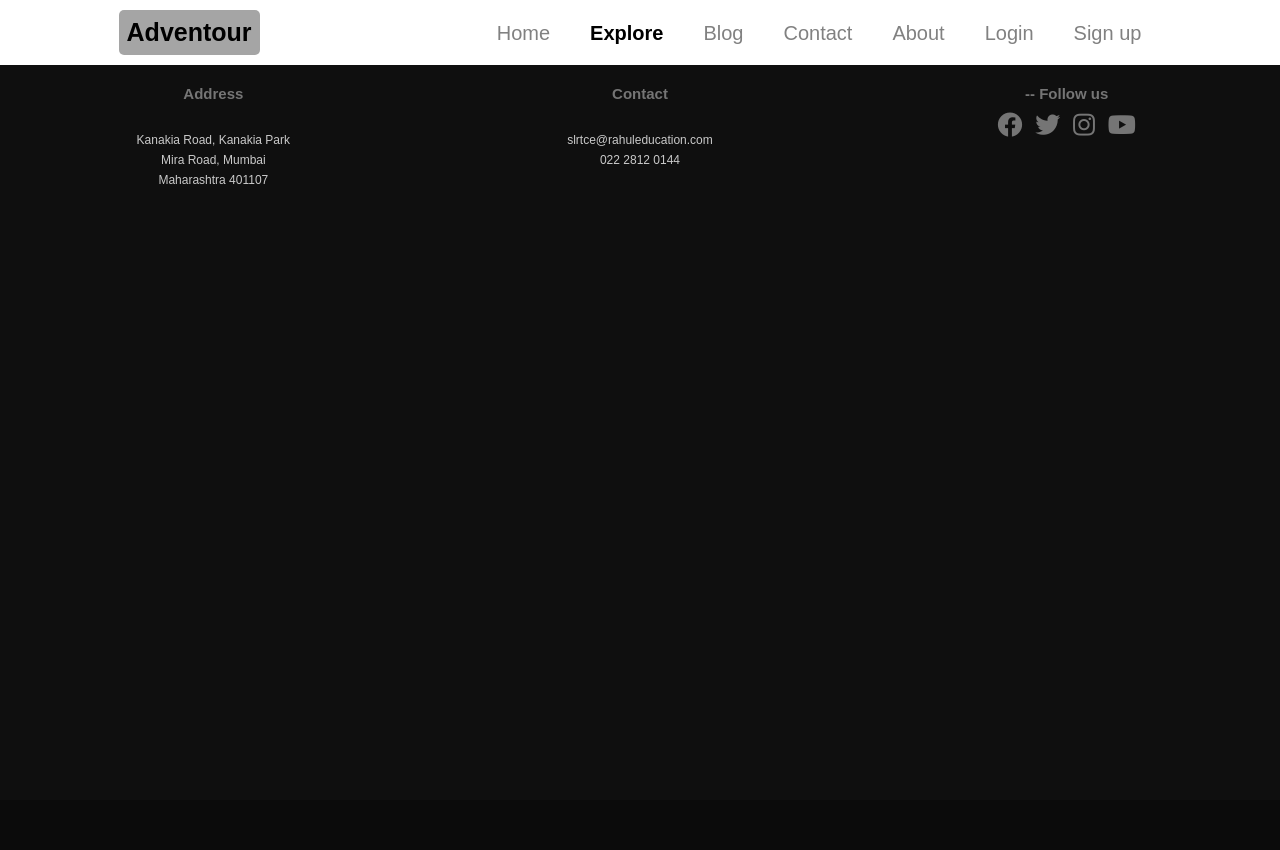
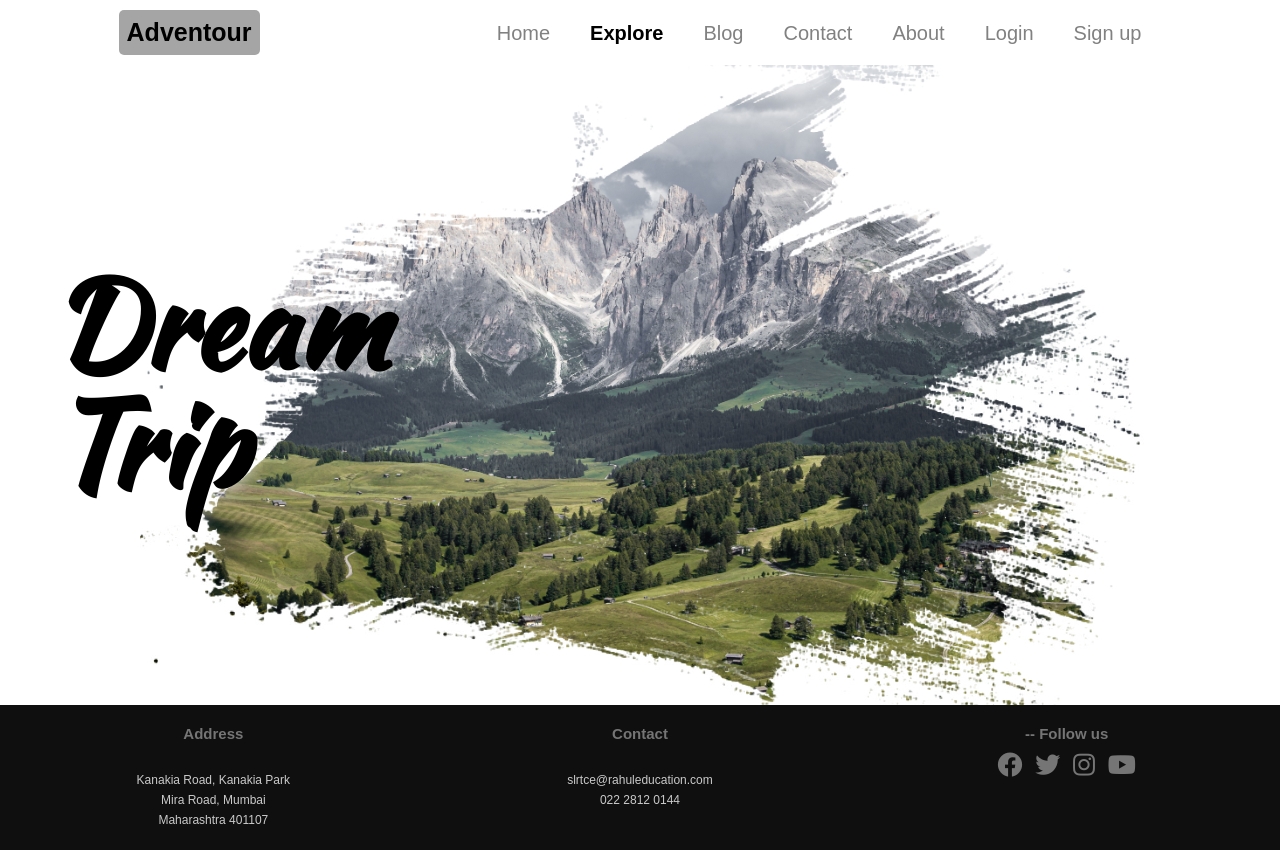
Before and after one commit to jashnimje/Adventour, a PHP site: page /explore.php in a window 1280 px wide. Before the commit the page ends 184 px from the top, so only its background shows below. Run offline with PHP 8.4, Linux system fonts and the light colour scheme; some libraries are stand-ins or nearby versions.

Commit message:
Explore page

```diff
--- a/css/styles.css
+++ b/css/styles.css
@@ -1,4 +1,5 @@
 /*Global CSS*/
+@import url("https://fonts.googleapis.com/css2?family=Kaushan+Script&display=swap");
 
 html {
   font-size: 62.5%;
@@ -196,6 +197,31 @@ button:hover {
   to {
     transform: scale(1);
   }
+}
+
+/* Explore Page */
+.explore-home {
+  position: relative;
+  display: flex;
+  justify-content: flex-start;
+  align-items: center;
+  min-height: 80vh;
+  background: url(../assets/img/explore/explore-home.jpg),
+    url(../assets/img/explore/mask.jpg);
+  background-blend-mode: screen;
+  background-size: 200%;
+  background-position: center;
+}
+
+.explore-content {
+  padding: 50px;
+}
+.explore-content h2 {
+  font-size: 20vw;
+  line-height: 100%;
+  color: #ffffff;
+  font-family: "Kaushan Script", cursive;
+  text-shadow: 0 5px 15px rgba(0, 0, 0, 0.2);
 }
 
 /* Contact Page*/
@@ -429,6 +455,14 @@ p:before {
     color: #000000;
     font-weight: 600;
   }
+  .explore-home {
+    background-size: cover;
+  }
+  .explore-content h2 {
+    font-size: 12rem;
+    color: black;
+    text-shadow: 0 5px 15px rgba(255, 255, 255, 0.5);
+  }
 
   .card1,
   .footer-address {
--- a/explore.php
+++ b/explore.php
@@ -1,13 +1,18 @@
 <html lang="en">
 
 <head>
-  <title>Adventour | Explore</title>
-  <?php include './components/header.php'; ?>
+    <title>Adventour | Explore</title>
+    <?php include './components/header.php'; ?>
 </head>
 
 <body id="explore">
-  <?php include './components/nav.php'; ?>
-  <?php include './components/footer.php'; ?>
+    <?php include './components/nav.php'; ?>
+    <section class="explore-home">
+        <div class="explore-content">
+            <h2>Dream<br>Trip</h2>
+        </div>
+    </section>
+    <?php include './components/footer.php'; ?>
 </body>
 
 </html>
--- a/js/auth.js
+++ b/js/auth.js
@@ -1,13 +1,13 @@
 // Your web app's Firebase configuration
 var firebaseConfig = {
-  apiKey: "AIzaSyDjKq6SOozdsTZnRvU2uucEyEmalhOWWHI",
-  authDomain: "adventour-fbee7.firebaseapp.com",
-  databaseURL: "https://adventour-fbee7.firebaseio.com",
-  projectId: "adventour-fbee7",
-  storageBucket: "adventour-fbee7.appspot.com",
-  messagingSenderId: "869049100766",
-  appId: "1:869049100766:web:a6e17efc5071e9ccc7d54f",
-  measurementId: "G-8ZEBF0VTQZ",
+  apiKey: "AIzaSyAD_q5khw-p0L29EZL3gye9R2Lf8tPn-_M",
+  authDomain: "adventour-e4702.firebaseapp.com",
+  databaseURL: "https://adventour-e4702.firebaseio.com",
+  projectId: "adventour-e4702",
+  storageBucket: "adventour-e4702.appspot.com",
+  messagingSenderId: "881724190496",
+  appId: "1:881724190496:web:efd78bd6c049292d45f145",
+  measurementId: "G-TDE3Q21ZB5",
 };
 // Initialize Firebase
 firebase.initializeApp(firebaseConfig);
```
Also changed, not shown: assets/img/explore/explore-home.jpg (added), assets/img/explore/mask.jpg (added).
